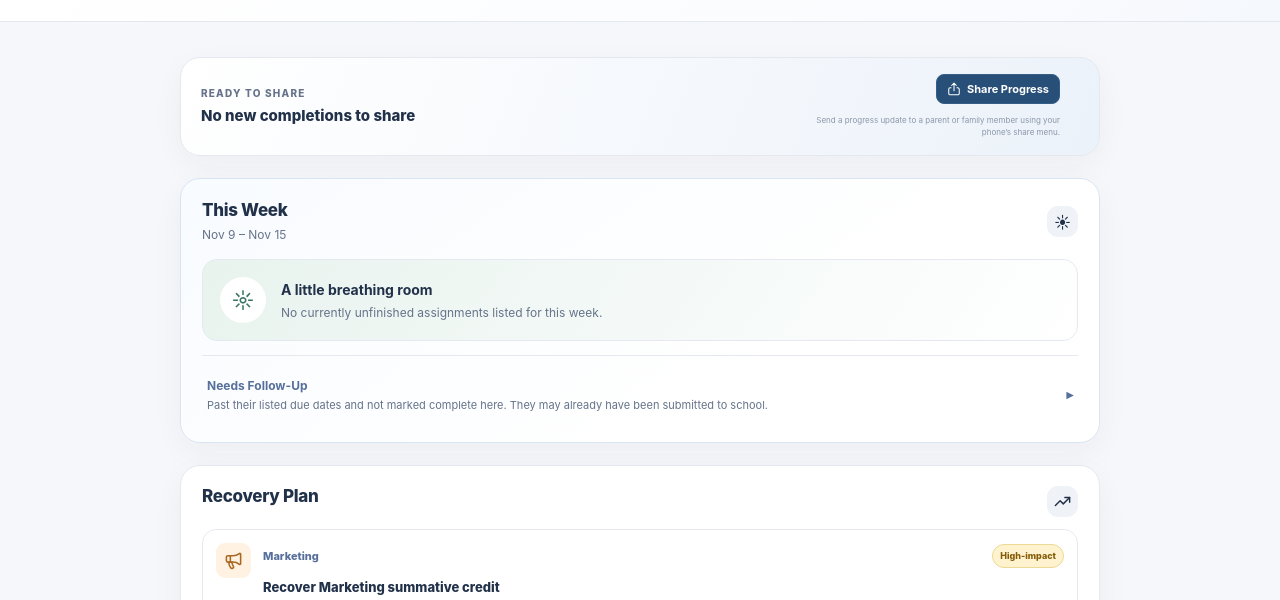
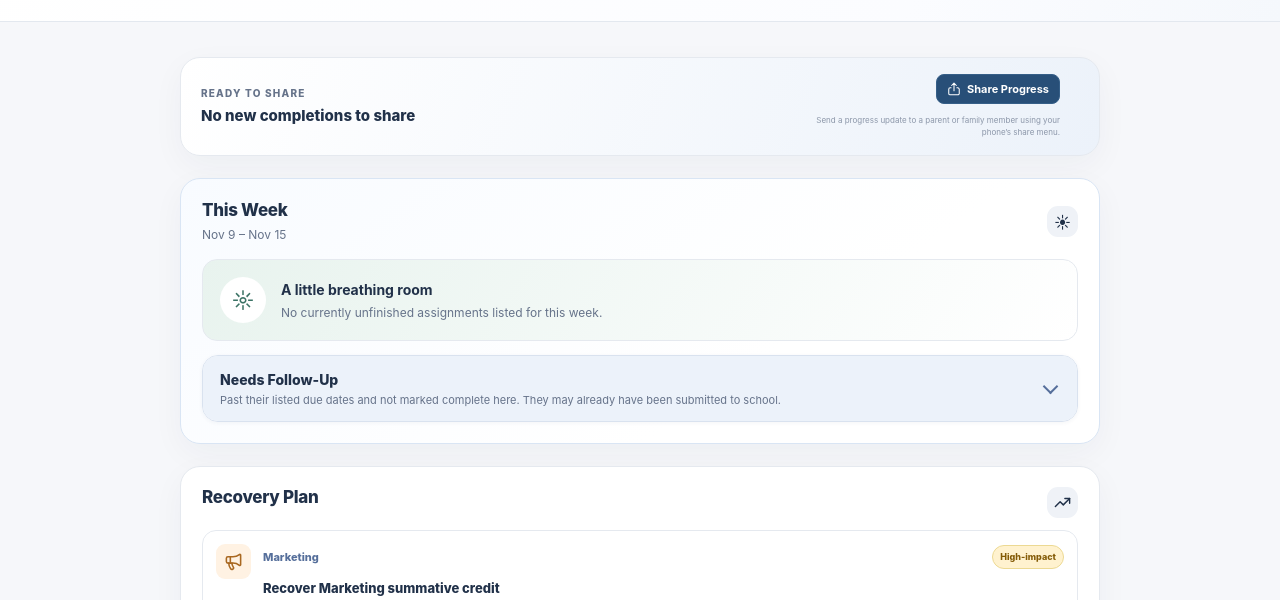
Before and after one commit to The-Panoply/The-School-Board, a plain HTML site: page index.html in a window 1280 px wide. Shown: the part 159-759 px from the top of the page. Drawn offline with Linux system fonts and the light colour scheme.

Commit message:
Use Overdue disclosure style for Needs Follow-Up

```diff
--- a/index.html
+++ b/index.html
@@ -428,7 +428,7 @@ details summary{list-style:none;cursor:pointer}details summary::-webkit-details-
 .parent-review-card .course-icon{width:25px;height:25px;border-radius:7px}.parent-review-card .course-glyph{width:16px;height:16px}
 .parent-review-card strong{display:block;font-size:12px;line-height:1.4}.parent-review-card p{font-size:11px;line-height:1.5;color:var(--muted);margin:3px 0}
 .parent-review-tag{font-size:10px;color:var(--blue);font-weight:750}
-.followup-wrap{margin-top:14px;padding-top:13px;border-top:1px solid var(--line)}.followup-heading strong{font-size:12px}
+.followup-wrap{margin-top:14px}.followup-heading strong{font-size:12px}
 .followup-heading p{font-size:10px;color:var(--muted);line-height:1.5;margin:3px 0 9px}.followup-heading-copy{display:flex;flex-direction:column;gap:3px;min-width:0}.followup-explainer{font-size:11px;color:var(--muted);line-height:1.4;font-weight:400}
 .followup-list{display:grid;gap:6px}.followup-item{display:flex;align-items:center;flex-wrap:wrap;gap:8px 11px;padding:8px 10px;border:1px solid var(--line);background:var(--paper);border-radius:9px}
 .followup-main{flex:1 1 175px;min-width:0}.followup-main .item-link{font-size:11px;font-weight:750}
@@ -711,36 +711,49 @@ details summary{list-style:none;cursor:pointer}details summary::-webkit-details-
 }
 
 
-/* Native, accessible disclosure for Needs Follow-Up in This Week. */
-details.followup-wrap > summary.followup-heading{
+/* Keep Needs Follow-Up visually consistent with Overdue assignment records. */
+#followup-wrap{
+ border-color:#d9e2ef;
+ box-shadow:0 1px 4px rgba(39,63,94,.05);
+ overflow:hidden;
+}
+#followup-wrap>summary{
  display:flex;
  align-items:center;
  justify-content:space-between;
- gap:12px;
+ min-height:48px;
+ background:var(--blue-soft);
+ color:var(--ink);
+ padding:13px 17px;
+ gap:10px;
  cursor:pointer;
  list-style:none;
- border-radius:8px;
- padding:8px 5px;
- color:var(--blue);
- user-select:none;
 }
-details.followup-wrap > summary.followup-heading::-webkit-details-marker{display:none}
-details.followup-wrap > summary.followup-heading::after{
- content:"▾";
- display:inline-block;
- font-size:15px;
- line-height:1;
- transform:rotate(-90deg);
+#followup-wrap>summary .disclosure-title{font-weight:800;font-size:14px}
+#followup-wrap>summary::-webkit-details-marker{display:none}
+#followup-wrap>summary::after{
+ content:"";
+ display:block;
+ flex:none;
+ width:9px;
+ height:9px;
+ border-right:2px solid var(--blue);
+ border-bottom:2px solid var(--blue);
+ border-left:0;
+ border-top:0;
+ transform:rotate(45deg);
+ margin:0 4px 4px auto;
  transition:transform .15s ease;
 }
-details.followup-wrap[open] > summary.followup-heading::after{transform:rotate(0)}
-details.followup-wrap > summary.followup-heading:focus-visible{
- outline:2px solid var(--blue);
- outline-offset:2px;
+#followup-wrap[open]>summary::after{transform:rotate(225deg);margin-bottom:-4px}
+#followup-wrap>summary:hover{filter:brightness(.985)}
+#followup-wrap>summary:focus-visible{outline:3px solid var(--blue);outline-offset:2px}
+@media(prefers-color-scheme:dark){
+ #followup-wrap>summary{background:#2b3b53}
+ #followup-wrap>summary:hover{filter:brightness(1.12)}
 }
-details.followup-wrap > .followup-list{margin-top:7px}
 @media(prefers-reduced-motion:reduce){
- details.followup-wrap > summary.followup-heading::after{transition:none}
+ #followup-wrap>summary::after{transition:none}
 }
 
 </style>
@@ -771,7 +784,7 @@ details.followup-wrap > .followup-list{margin-top:7px}
         <span class="section-icon" aria-hidden="true">☀</span>
       </div>
       <div id="focus" class="focus-list"><div class="empty">Loading upcoming school items…</div></div>
-      <details id="followup-wrap" class="followup-wrap" hidden><summary class="followup-heading"><span class="followup-heading-copy"><strong id="followup-count">Needs Follow-Up</strong><span class="followup-explainer">Past their listed due dates and not marked complete here. They may already have been submitted to school.</span></span></summary><div id="followup-preview" class="followup-list"></div></details>
+      <details id="followup-wrap" class="followup-wrap disclosure" hidden><summary class="followup-heading"><span class="followup-heading-copy"><strong id="followup-count" class="disclosure-title">Needs Follow-Up</strong><span class="followup-explainer">Past their listed due dates and not marked complete here. They may already have been submitted to school.</span></span></summary><div id="followup-preview" class="followup-list disclosure-body"></div></details>
     </section>
     <section class="panel priority-panel pad" aria-labelledby="priority-title">
       <div class="section-head priority-heading">
```
